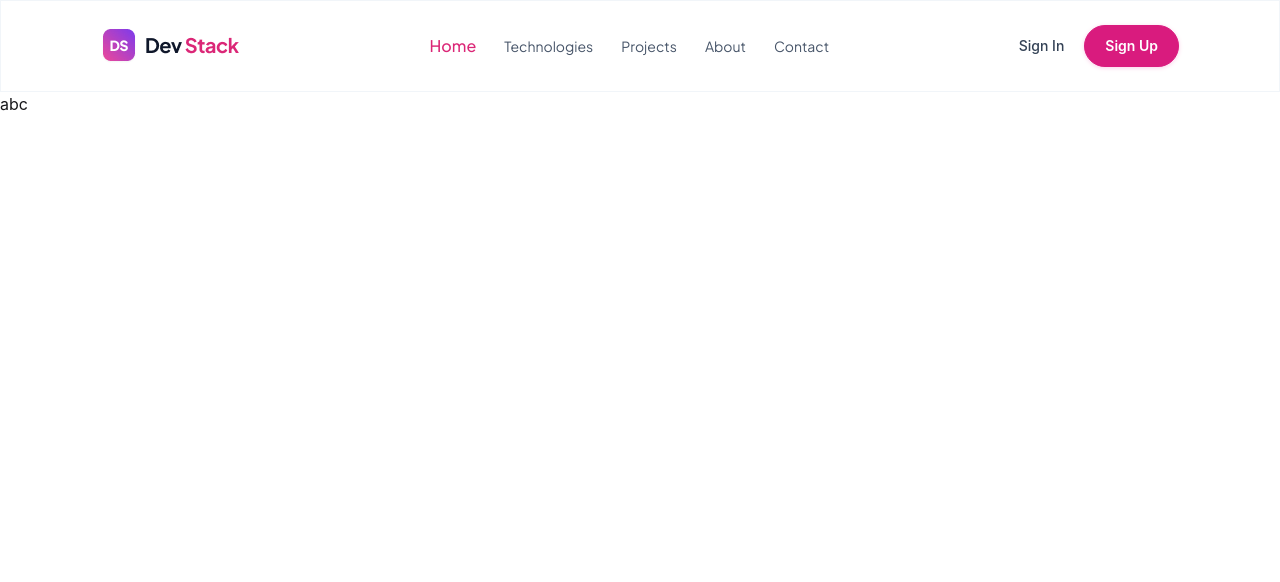
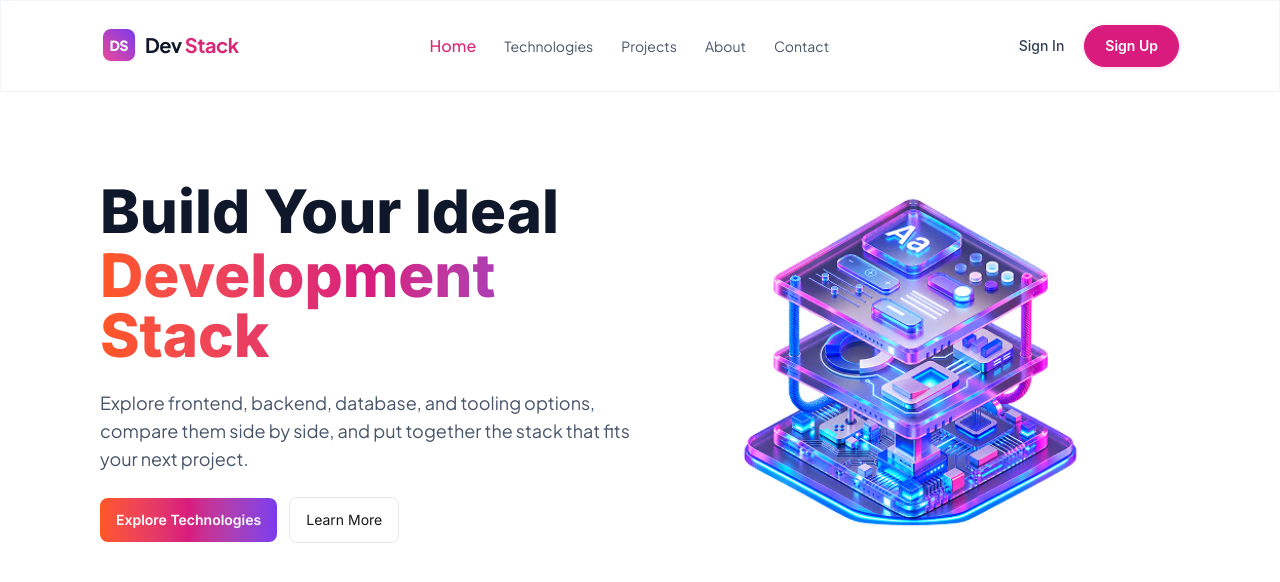
Before and after one commit to Mahfuz1907/B14-A05, a React (Vite) app: page / in a window 1280 px wide. Shown: the top 582 px of the page. Built offline with nearby package versions, Linux system fonts and the light colour scheme.

Commit message:
styled banner

```diff
--- a/index.html
+++ b/index.html
@@ -10,6 +10,12 @@
       href="https://fonts.googleapis.com/css2?family=Plus+Jakarta+Sans:ital,wght@0,200..800;1,200..800&display=swap"
       rel="stylesheet"
     />
+    <link rel="preconnect" href="https://fonts.googleapis.com" />
+    <link rel="preconnect" href="https://fonts.gstatic.com" crossorigin />
+    <link
+      href="https://fonts.googleapis.com/css2?family=Inter:ital,opsz,wght@0,14..32,100..900;1,14..32,100..900&display=swap"
+      rel="stylesheet"
+    />
 
     <title>Dev Stack</title>
   </head>
--- a/src/App.css
+++ b/src/App.css
@@ -3,6 +3,10 @@
 
 .pjs {
   font-family: "Plus Jakarta Sans", sans-serif;
+}
+
+.inter {
+  font-family: "Inter", sans-serif;
 }
 
 .activeUI {
--- a/src/Components/Banner/Banner.tsx
+++ b/src/Components/Banner/Banner.tsx
@@ -1,9 +1,23 @@
 import '../../App.css';
+import Stack from '/assets/banner-stack.png'
 
 function Banner() {
     return (
-        <div>
-            <h1>abc</h1>
+        <div className='px-5 sm:px-25 flex flex-row justify-between items-center w-full'>
+            <div className='flex flex-col justify-between items-start gap-6 flex-1'>
+                <h1 className='flex flex-col justify-center items-start gap-1 inter text-6xl font-extrabold'>
+                    <span className='text-[#0f172a]'>Build Your Ideal</span>
+                    <span className='bg-linear-to-r bg-clip-text text-transparent from-[#ff5722] from-0% via-[#d81b7e] via-50% to-[#7c3aed] to-100%'>Development Stack</span>
+                </h1>
+                <p className='text-[#475569] pjs text-lg font-normal'>Explore frontend, backend, database, and tooling options,
+                   compare them side by side, and put together the stack that fits your
+                   next project.</p>
+                <div className='flex flex-row justify-start items-center gap-3 inter'>
+                    <button className='cursor-pointer text-white text-sm font-semibold rounded-lg px-4 drop-shadow-sm drop-shadow-[#000000D] py-3 bg-linear-to-r from-[#ff5722] hover:from-[#fe5927] from-0% via-[#d81b7e] hover:via-[#d15595] via-50% to-[#7c3aed] to-100%'>Explore Technologies</button>
+                    <button className='cursor-pointer px-4 py-3 rounded-lg border border-[#e5e7eb] hover:bg-[#e5e7eb] bg-white text-[#374151 text-sm font-normal]'>Learn More</button>
+                </div>
+            </div>
+            <img className='flex-1' src={Stack} alt="" />
         </div>
     );
 };
```
